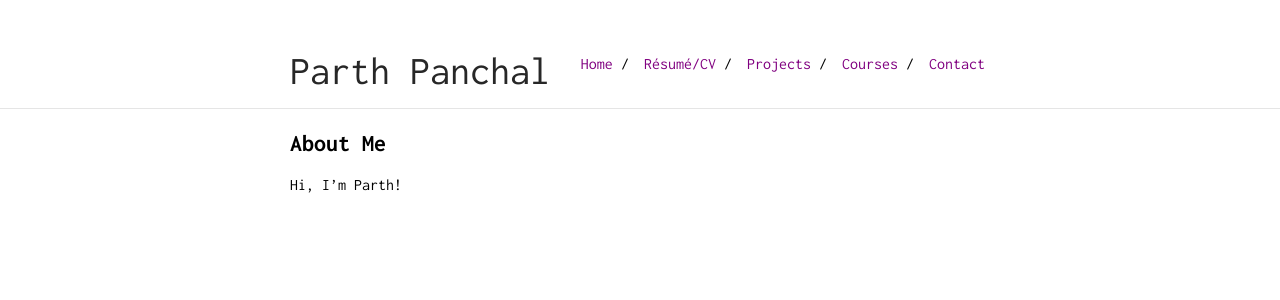
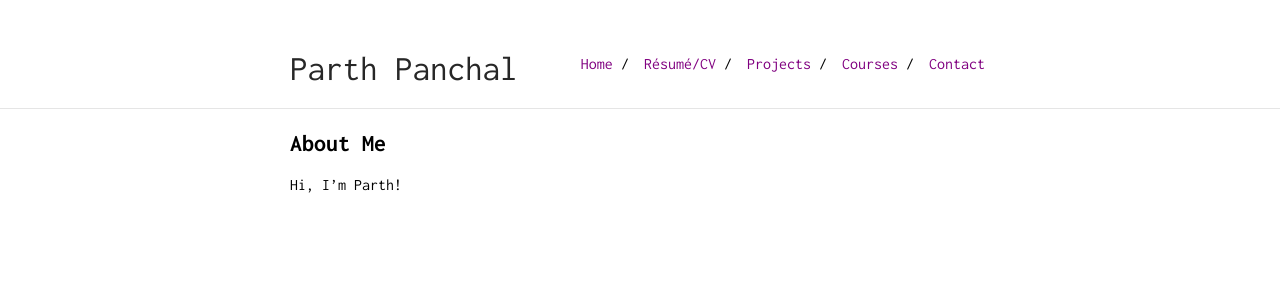
Before and after one commit to parth-panchal/parth-panchal.github.io, a Jekyll site: the page built from index.md, in a window 1280 px wide. Shown: the top 300 px of the page. Built offline with Jekyll 4.4.1, drawn with Linux system fonts in a browser that asks for light colours; our own code applies the rules of GitHub Pages for plain Markdown files.

Commit message:
Update _style.scss

```diff
--- a/_sass/_style.scss
+++ b/_sass/_style.scss
@@ -33,7 +33,7 @@ hr {
  */
 
 #author-name {
-    font-size: 40px;
+    font-size: 35px;
     color: #272727;
     display: inline-block;
 }
```
